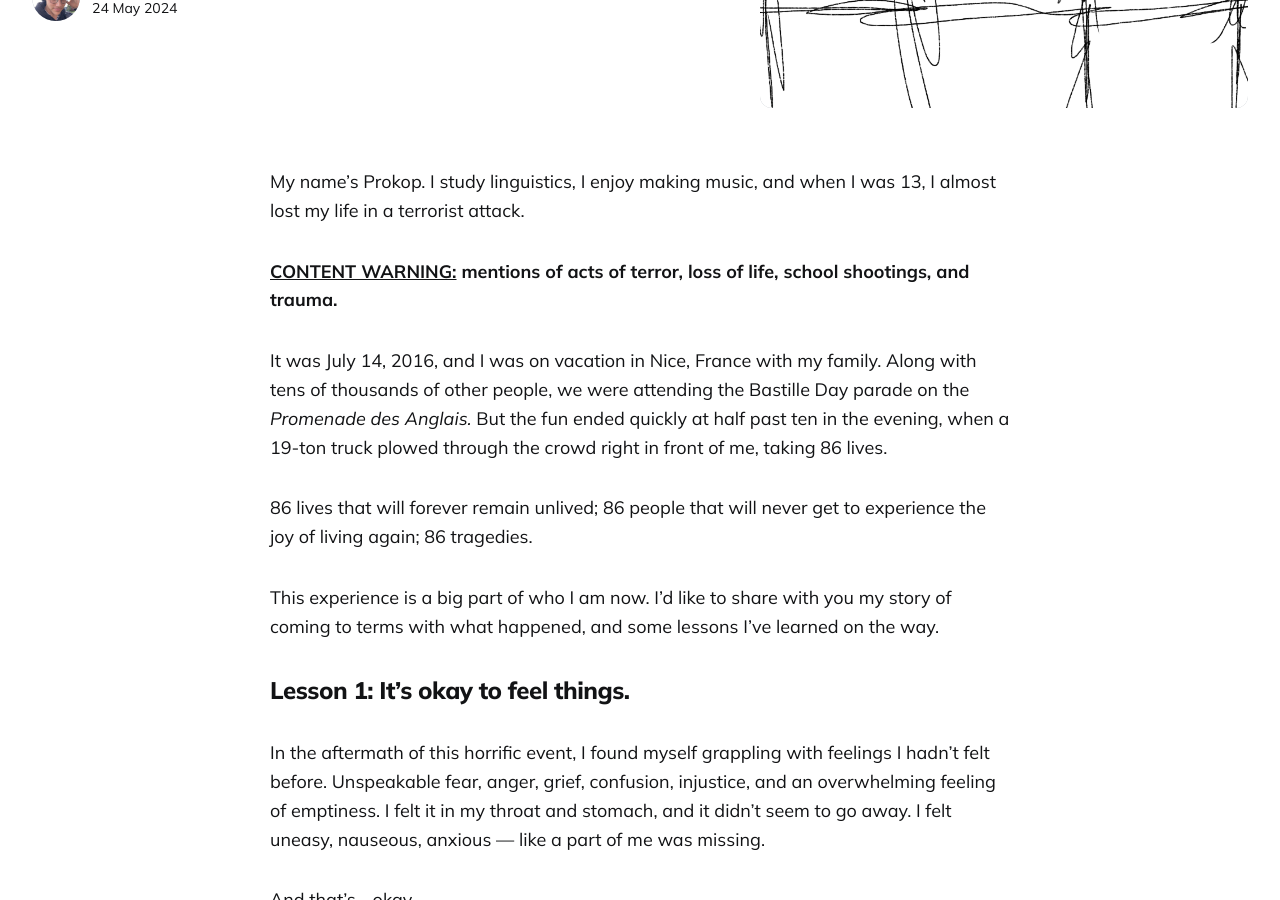
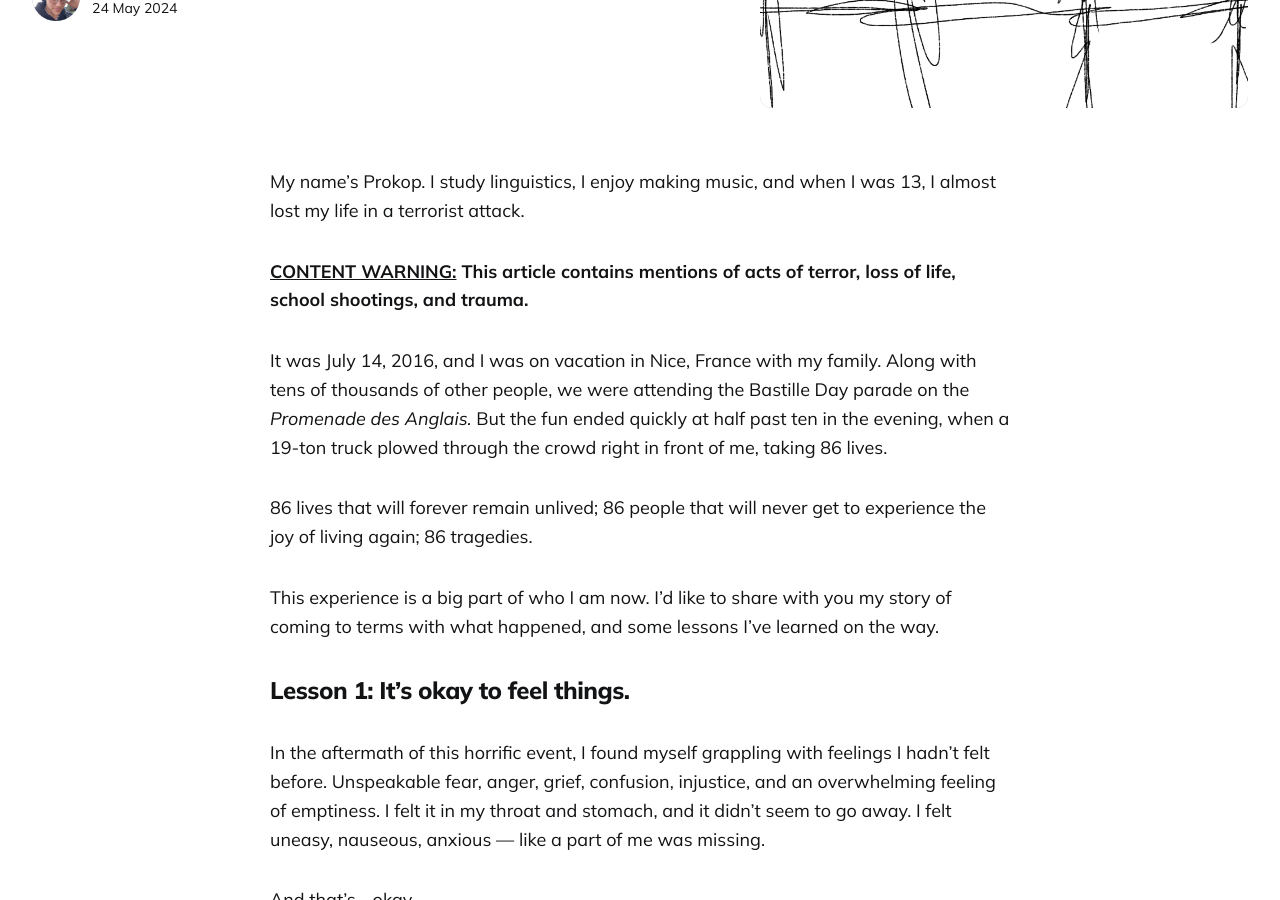
Before and after one commit to prokophanzl/prokophanzl.github.io, a Jekyll site: the page built from _posts/2024-05-24-8-years-later-on-coming-to-terms-with-painful-experiences.markdown, in a window 1280 px wide and 900 px high, scrolled down 634 px. Built offline with Jekyll 4.4.1, drawn with Linux system fonts in a browser that asks for light colours.

Commit message:
Update article

```diff
--- a/_posts/2024-05-24-8-years-later-on-coming-to-terms-with-painful-experiences.markdown
+++ b/_posts/2024-05-24-8-years-later-on-coming-to-terms-with-painful-experiences.markdown
@@ -12,7 +12,7 @@ featured: true
 
 My name's Prokop. I study linguistics, I enjoy making music, and when I was 13, I almost lost my life in a terrorist attack.
 
-**<u>CONTENT WARNING:</u> mentions of acts of terror, loss of life, school shootings, and trauma.**
+**<u>CONTENT WARNING:</u> This article contains mentions of acts of terror, loss of life, school shootings, and trauma.**
 
 It was July 14, 2016, and I was on vacation in Nice, France with my family. Along with tens of thousands of other people, we were attending the Bastille Day parade on the _Promenade des Anglais._ But the fun ended quickly at half past ten in the evening, when a 19-ton truck plowed through the crowd right in front of me, taking 86 lives.
 
```
